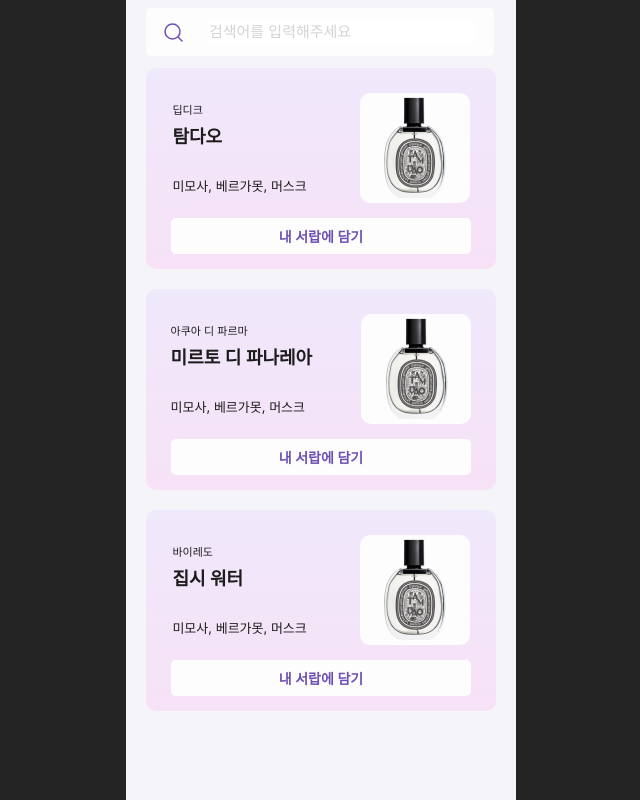
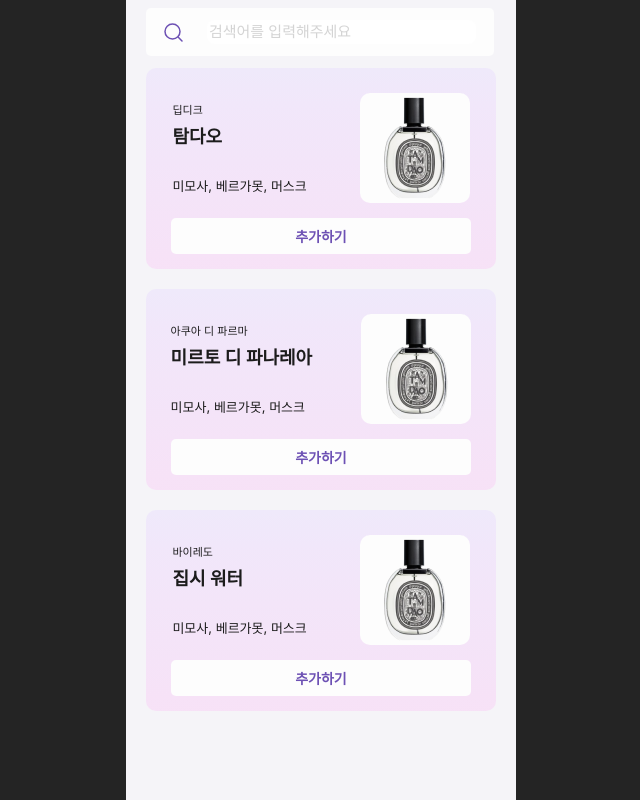
Before and after one commit to tjdwnsmm/decalcomanie, a React (Vite) app in the folder client/: page /search-myperfume in a window 1280 px wide. Shown: the whole page, without its empty margins (319-959 px from the left). Built offline with nearby package versions, Linux system fonts and the light colour scheme; a web font is replaced by a local one.

Commit message:
[S09P12A708-224 #1] fix: 향수 추가 검색 문구 수정
내 서랍에서 담기에서 추가하기로 문구 변경

```diff
--- a/client/src/components/Search/SearchResults.tsx
+++ b/client/src/components/Search/SearchResults.tsx
@@ -81,9 +81,7 @@ const SearchResults: React.FC<SearchResultsProps> = ({ results, isButton }) => {
                   <img src={feed.perfumeInfo.img}></img>
                 </ImgBox>
               </PerfumeInfo>
-              <ButtonFrame>
-                {isButton && <Button>내 서랍에 담기</Button>}
-              </ButtonFrame>
+              <ButtonFrame>{isButton && <Button>추가하기</Button>}</ButtonFrame>
             </PerfumeBox>
             <MarginFrame margin="10px 0" />
           </>
```
